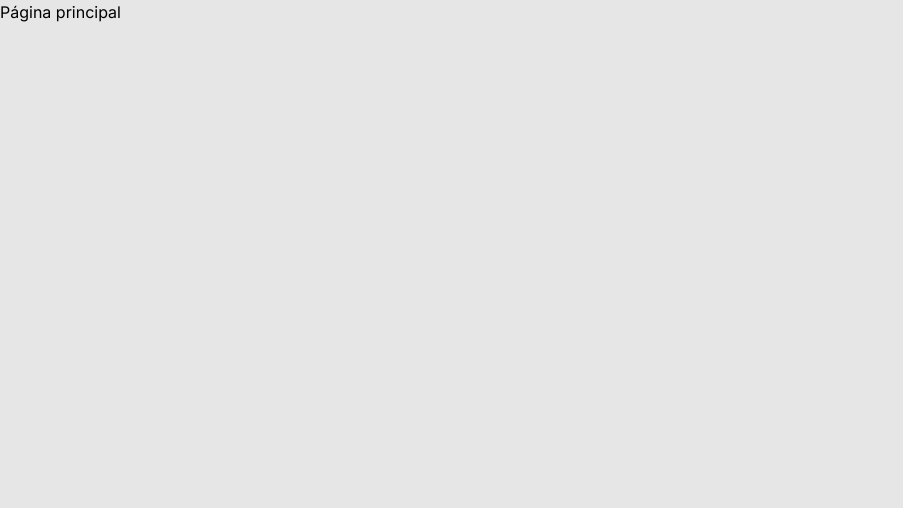
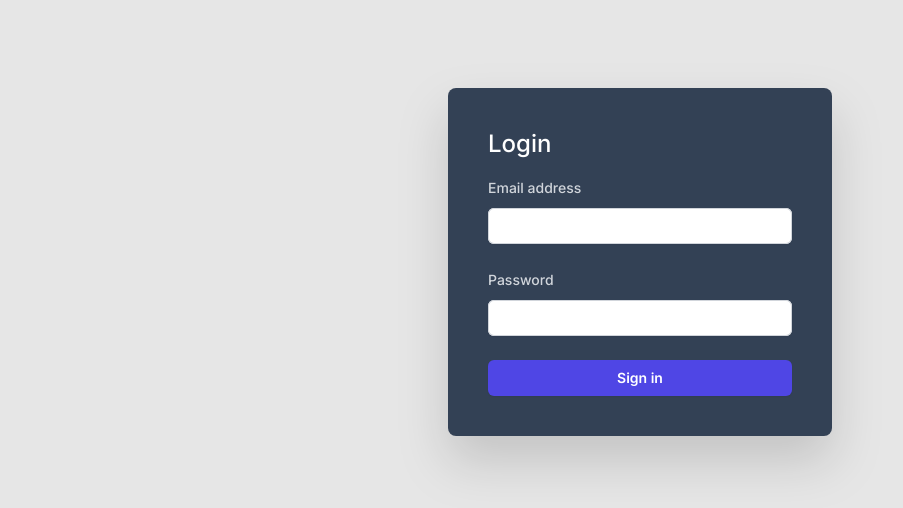
Before and after one commit to MatheusSGomes/autenticacao-nextjs, a Next.js app: page / in a window 1280 px wide. Shown: the top 508 px of the page, without its empty margins (0-903 px from the left). Built offline with nearby package versions, Linux system fonts and the light colour scheme.

Commit message:
fix: provider and router to login

```diff
--- a/app/contexts/AuthContext.tsx
+++ b/app/contexts/AuthContext.tsx
@@ -1,7 +1,9 @@
+'use client';
+
 import { createContext, ReactNode, useState } from "react";
 import { signInRequest } from "../services/auth";
 import { setCookie } from 'nookies'
-import Router from "next/router";
+import { useRouter } from "next/navigation";
 
 type User = {
     name: string,
@@ -28,6 +30,7 @@ export const AuthContext = createContext({} as AuthContextType);
 
 export function AuthProvider({ children }: Props) {
     const [user, setUser] = useState<User | null>(null);
+    const router = useRouter();
 
     const isAuthenticade = !!user;
 
@@ -42,7 +45,7 @@ export function AuthProvider({ children }: Props) {
         });
 
         setUser(user);
-        Router.push('/dashboard');
+        router.push('/dashboard');
     }
 
     return (
--- a/app/login/page.tsx
+++ b/app/login/page.tsx
@@ -1,14 +1,13 @@
-'use client';
-
 import Head from "next/head";
 import { useContext } from "react";
 import { useForm } from "react-hook-form";
 import { AuthContext } from "../contexts/AuthContext";
 
+
 export default function Login() {
 
   const { register, handleSubmit } = useForm();
-  const { signIn } = useContext(AuthContext)
+  const { signIn } = useContext(AuthContext);
 
   async function handleSignIn(data) {
     await signIn(data);
--- a/app/page.tsx
+++ b/app/page.tsx
@@ -1,12 +1,13 @@
 'use client';
 
 import { AuthProvider } from "./contexts/AuthContext";
+import Login from "./login/page";
 
 export default function Home() {
 
   return (
     <AuthProvider>
-      <p>Página principal</p>
+      <Login />
     </AuthProvider>
   );
 }
```
